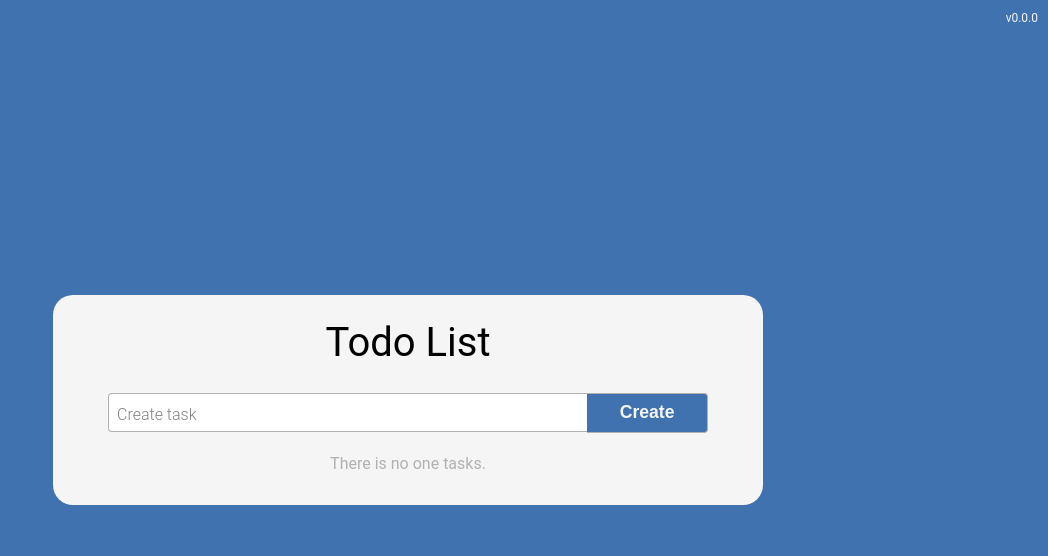
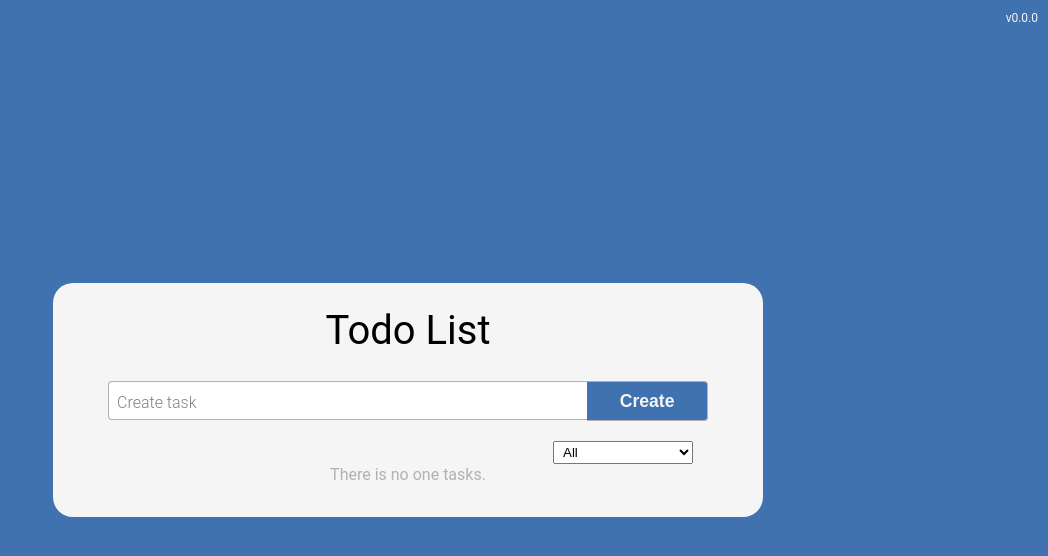
Before and after one commit to PotapenkoVadim/todo-list, a React (Vite) app: page / in a window 1280 px wide. Shown: the top 556 px of the page, without its empty margins (232-1280 px from the left). Built offline with nearby package versions, Linux system fonts and the light colour scheme.

Commit message:
feat(todo-list): implement filter tasks

```diff
--- /dev/null
+++ b/src/data/enums/FilterMode.ts
@@ -0,0 +1,5 @@
+export enum FilterMode {
+  ALL = 'all',
+  COMPLETE = 'complete',
+  INCOMPLETE = 'incomplete'
+}
--- a/src/data/enums/index.ts
+++ b/src/data/enums/index.ts
@@ -1,3 +1,4 @@
 export * from './StorageKey';
 export * from './SortMode';
 export * from './DndItem';
+export * from './FilterMode';
--- a/src/data/models/Todo.ts
+++ b/src/data/models/Todo.ts
@@ -1,8 +1,9 @@
-import { SortMode } from '../enums';
+import { FilterMode, SortMode } from '../enums';
 import { Task } from './Task';
 
 export class Todo {
   public tasks: Array<Task>;
+  public filterValue: FilterMode;
   public createTask: (newTask: Task) => void;
   public updateTask: (id: string, updatedTask: Task) => void;
   public removeTask: (id: string) => void;
@@ -10,6 +11,7 @@ export class Todo {
   public dropTask: (fromTaskID: string, toTaskID: string) => void;
   public toggleCompleteTasks: (isComplete: boolean) => void;
   public deleteTasks: () => void;
+  public changeFilterMode: (filterValue: FilterMode) => void;
   public init: () => void;
 
   constructor(model: Partial<Todo> = {}) {
--- a/src/data/stores/todo.store.ts
+++ b/src/data/stores/todo.store.ts
@@ -1,5 +1,5 @@
 import create from 'zustand';
-import { SortMode, StorageKeyEnum } from '../enums';
+import { FilterMode, SortMode, StorageKeyEnum } from '../enums';
 import { changeOrderTasks, sortArrayBy } from '../helpers';
 import updateLocalStorage from '../middlewares/update-local-storage';
 import { Task, Todo } from '../models';
@@ -7,6 +7,7 @@ import { LocalStorageService } from '../services';
 
 export const useTodoStore = create<Todo>(updateLocalStorage((set, get) => new Todo({
   tasks: [],
+  filterValue: FilterMode.ALL,
   createTask: (newTask: Task): void => {
     const { tasks } = get();
     const updatedTasks = [newTask].concat(tasks);
@@ -52,5 +53,10 @@ export const useTodoStore = create<Todo>(updateLocalStorage((set, get) => new To
 
     set({ tasks: completedTasks });
   },
-  deleteTasks: (): void => set({ tasks: [] })
+  deleteTasks: (): void => set({ tasks: [] }),
+  changeFilterMode: (filterValue: FilterMode): void => {
+    const { tasks } = get();
+
+    set({ tasks, filterValue });
+  }
 })));
--- a/src/views/components/tasks-list/_actions.tsx
+++ b/src/views/components/tasks-list/_actions.tsx
@@ -1,22 +1,28 @@
-import { useEffect, useState } from 'react';
+import { ChangeEvent, useEffect, useState } from 'react';
 import configuration from '../../../data/configuration';
+import { FilterMode } from '../../../data/enums';
 import { Task } from '../../../data/models';
 import { useConfirmationModalStore } from '../../../data/stores/confirmationModal.store';
 import { useTodoStore } from '../../../data/stores/todo.store';
 import Button from '../ui-kit/button/button';
 import FormCheckbox from '../ui-kit/form/_checkbox';
+import FormSelect from '../ui-kit/form/_select';
 import Icon from '../ui-kit/icon/icon';
 import styles from './tasks-list.module.scss';
 
 export default function TasksListActions({ tasks }: { tasks: Array<Task> }): JSX.Element {
   const [
+    filterValue,
     sortTasksAction,
     toggleCompleteTasks,
-    deleteTasks
+    deleteTasks,
+    changeFilterMode
   ] = useTodoStore((state) => [
+    state.filterValue,
     state.sortTasks,
     state.toggleCompleteTasks,
-    state.deleteTasks
+    state.deleteTasks,
+    state.changeFilterMode
   ]);
   const [openConfirmationModal, closeConfirmationModal] = useConfirmationModalStore((state) => [state.openModal, state.closeModal]);
 
@@ -47,13 +53,19 @@ export default function TasksListActions({ tasks }: { tasks: Array<Task> }): JSX
     cancelAction: () => closeConfirmationModal()
   };
 
-  const handleCheckboxChange = () => toggleCompleteTasks(!isCompletedTasks);
-
+  const handleCheckboxChange = () :void => toggleCompleteTasks(!isCompletedTasks);
+  const handleSelectChange = (event: ChangeEvent<HTMLSelectElement>): void =>  changeFilterMode(event.target.value as FilterMode);
 
   return (
     <div className={styles['taskslist-actions']}>
-      <FormCheckbox onChange={handleCheckboxChange} checked={isCompletedTasks} />
+      {tasks?.length ? (
+        <FormCheckbox
+          onChange={handleCheckboxChange}
+          checked={isCompletedTasks} />
+      ) : null}
 
+      {tasks?.length ? (
+        <>
           <Button
             onClick={sortTasks}
             className={styles['taskslist-button']}
@@ -67,13 +79,26 @@ export default function TasksListActions({ tasks }: { tasks: Array<Task> }): JSX
             variant='outline'>
             <Icon variant='delete' color='red' />
           </Button>
+        </>
+      ) : null}
 
-      {countCompletedTasks ? (
+      {tasks?.length && countCompletedTasks ? (
         <div className={styles['taskslist-actions-tasks']}>
           <Icon variant='arrow-right' color='gray' />
           {countCompletedTasks}
         </div>
       ) : null}
+
+      <div className={styles['taskslist-actions-select']}>
+        <FormSelect
+          onChange={handleSelectChange}
+          value={filterValue}
+          options={[
+            { value: FilterMode.ALL, label: 'All'},
+            { value: FilterMode.COMPLETE, label: 'Completed tasks'},
+            { value: FilterMode.INCOMPLETE, label: 'Incompleted tasks'},
+          ]} />
+      </div>
     </div>
   );
 }
--- a/src/views/components/tasks-list/tasks-list.module.scss
+++ b/src/views/components/tasks-list/tasks-list.module.scss
@@ -16,6 +16,7 @@
 
   &-actions { position: sticky; top: 0; background-color: $white; z-index: 999; display: flex; align-items: center; gap: 12px; padding: 0 15px;
     &-tasks { display: flex; align-items: center; color: $light-gray; }
+    &-select { margin-left: auto; }
   }
   &-button { padding: 0; }
 }
--- a/src/views/components/tasks-list/tasks-list.tsx
+++ b/src/views/components/tasks-list/tasks-list.tsx
@@ -1,20 +1,42 @@
+import { useEffect, useState } from 'react';
 import configuration from '../../../data/configuration';
+import { FilterMode } from '../../../data/enums';
 import { Task } from '../../../data/models';
+import { useTodoStore } from '../../../data/stores/todo.store';
 import Notification from '../notification/notification';
 import styles from './tasks-list.module.scss';
 import TasksListActions from './_actions';
 import TasksListItem from './_item';
 
 export default function TasksList({ tasks }: { tasks: Array<Task> }): JSX.Element {
+  const [filterValue] = useTodoStore((state) => [state.filterValue]);
+
+  const [filteredTasks, setFilteredTasks] = useState([]);
+  useEffect(() => {
+    switch (filterValue) {
+      case FilterMode.COMPLETE:
+        setFilteredTasks(tasks.filter((task) => task.isComplete));
+        break;
+
+      case FilterMode.INCOMPLETE:
+        setFilteredTasks(tasks.filter((task) => !task.isComplete));
+        break;
+
+      default:
+        setFilteredTasks(tasks);
+    }
+  }, [tasks, filterValue]);
+
   return (
     <div className={styles['taskslist']}>
-      {tasks.length
-        ? <div className={styles['taskslist-list']}>
-            <TasksListActions tasks={tasks} />
-            {tasks.map(item => <TasksListItem key={item.id} task={item} />)}
-          </div>
-        : <Notification text={configuration.notification.emptyList} />
-      }
+      <div className={styles['taskslist-list']}>
+        <TasksListActions tasks={filteredTasks} />
+        {filteredTasks.length
+          ? filteredTasks.map(item => <TasksListItem key={item.id} task={item} />)
+          : <Notification text={configuration.notification.emptyList} />
+        }
+      </div>
+
     </div>
   );
 }
--- /dev/null
+++ b/src/views/components/ui-kit/form/_select.tsx
@@ -0,0 +1,28 @@
+import { DetailedHTMLProps, SelectHTMLAttributes } from 'react';
+import styles from './form.module.scss';
+
+export interface FormSelectOption {
+  label: string;
+  value: number | string;
+}
+
+export default function FormSelect(
+  { placeholder, value, options, name, id, className, onChange }:
+  DetailedHTMLProps<SelectHTMLAttributes<HTMLSelectElement>,HTMLSelectElement>
+  & { classNameInput?: string; options: Array<FormSelectOption>; }
+): JSX.Element {
+  return (
+    <div className={`${styles['form-group']} ${className ? className : ''}`}>
+      <select
+        onChange={onChange}
+        className={styles['form-select']}
+        value={value}
+        name={name}
+        id={id} >
+        {options.map((option) => (
+          <option key={option.value} value={option.value}>{option.label}</option>
+        ))}
+      </select>
+    </div>
+  );
+}
--- a/src/views/components/ui-kit/form/form.module.scss
+++ b/src/views/components/ui-kit/form/form.module.scss
@@ -14,4 +14,5 @@
   }
 
   &-checkboxlabel { display: flex; align-items: center; justify-content: flex-start; gap: 8px; }
+  &-select { padding: 2px 5px; outline: none; }
 }
```
Lines whose indentation alone changed are shown as unchanged.
